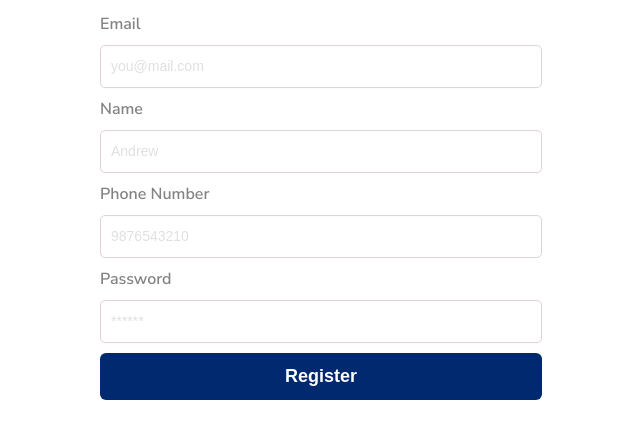
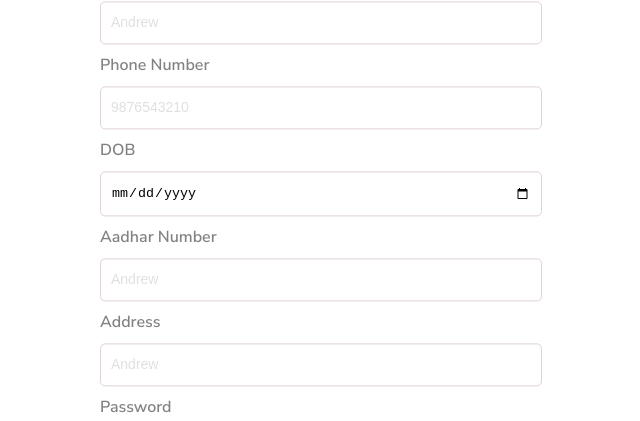
Before and after one commit to itsraviprasath/transactionTracker, a React (Create React App) app in the folder frontend/: page /register in a window 1280 px wide. Shown: the part 233-654 px from the top of the page, without its empty margins (319-959 px from the left). Built offline with nearby package versions, Linux system fonts and the light colour scheme.

Commit message:
Profile page backend added

```diff
--- a/frontend/src/components/LoginRegister.js
+++ b/frontend/src/components/LoginRegister.js
@@ -9,6 +9,9 @@ const LoginRegister = (props) => {
   const [password, setPassword] = useState("");
   const [name, setName] = useState("");
   const [phoneNumber, setPhoneNumber] = useState("");
+  const [dob,setDob] = useState("");
+  const [aadhar,setAadhar] = useState("");
+  const [address,setAddress] = useState("");
   const login = props?.isLogin;
   const url = login ? "api/auth" : "api/users";
   const navigate = useNavigate();
@@ -23,10 +26,14 @@ const LoginRegister = (props) => {
         email: email,
         password: password,
         phoneNumber: phoneNumber,
+        dob: dob,
+        aadhar: aadhar,
+        address: address
       })
       .then((result) => {
-        console.log(result.data);
-        navigate("/dashboard");
+        const res = JSON.stringify(result.data)
+        localStorage.setItem("Data",res)
+        navigate("/profile");
       })
       .catch((err) => {
         console.log(err);
@@ -41,9 +48,11 @@ const LoginRegister = (props) => {
         password: password,
       })
       .then((result) => {
-        console.log(result.data);
+        const res = JSON.stringify(result.data)
+        localStorage.setItem("Data",res)
+
         if (result.data.login !== "false") {
-          navigate("/dashboard");
+          navigate("/profile");
         } else {
           setErrorMsg(result.data.message);
         }
@@ -51,6 +60,8 @@ const LoginRegister = (props) => {
       .catch((err) => {
         console.log(err);
       });
+
+
   };
 
   return (
@@ -112,6 +123,45 @@ const LoginRegister = (props) => {
                   placeholder="9876543210"
                   onChange={(e) => setPhoneNumber(e.target.value)}
                 />
+                <label className="label" htmlFor="name">
+                  DOB
+                </label>
+                <input
+                  type="date"
+                  className="input"
+                  name="dob"
+                  id="dob"
+                  value={dob}
+                  required
+                  placeholder="Andrew"
+                  onChange={(e) => setDob(e.target.value)}
+                />
+                <label className="label" htmlFor="name">
+                  Aadhar Number
+                </label>
+                <input
+                  type="text"
+                  className="input"
+                  name="aadhar"
+                  id="aadhar"
+                  value={aadhar}
+                  required
+                  placeholder="Andrew"
+                  onChange={(e) => setAadhar(e.target.value)}
+                />
+                <label className="label" htmlFor="name">
+                  Address
+                </label>
+                <input
+                  type="text"
+                  className="input"
+                  name="address"
+                  id="address"
+                  value={address}
+                  required
+                  placeholder="Andrew"
+                  onChange={(e) => setAddress(e.target.value)}
+                />
               </>
             )}
 
--- a/frontend/src/components/UserDetails.js
+++ b/frontend/src/components/UserDetails.js
@@ -3,6 +3,10 @@ import "../assests/css/UserDetails.css";
 import Document from "./Document";
 
 const UserDetails = () => {
+
+    const datas = JSON.parse(localStorage.getItem('Data'))
+    console.log(datas)
+
   return (
     <>
       <section className="profile">
@@ -17,9 +21,9 @@ const UserDetails = () => {
                 />
               </div>
               <div className="user-data">
-                <h1>Raviprasath</h1>
-                <p className="user-email">raviprasath.in@gmail.com</p>
-                <p className="user-phone">9994895712</p>
+                <h1>{datas.name}</h1>
+                <p className="user-email">{datas.email}</p>
+                <p className="user-phone">{datas.phoneNumber}</p>
               </div>
             </div>
             <div class="grid-item hover aadhaar-dob-address">
@@ -30,17 +34,17 @@ const UserDetails = () => {
               </div>
               <div className="aadhaar">
                 <p>
-                  Aadhaar: <span> 331585207411</span>
+                  Aadhaar: <span>{datas.aadhar}</span>
                 </p>
               </div>
               <div className="dob">
                 <p>
-                  Date of Birth: <span>31/08/2003</span>
+                  Date of Birth: <span>{datas.dob}</span>
                 </p>
               </div>
               <div className="address">
                 <p>
-                  Address: <span> Erode, Tamilnadu, India</span>
+                  Address: <span>{datas.address}</span>
                 </p>
               </div>
             </div>
@@ -74,6 +78,7 @@ const UserDetails = () => {
           </div>
         </div>
       </section>
+
     </>
   );
 };
--- a/frontend/src/pages/Dashboard.js
+++ b/frontend/src/pages/Dashboard.js
@@ -3,11 +3,13 @@ import { Navbar, Card } from "../routes";
 import LoanTracker from "../components/LoanTracker";
 import UpcomingPayments from "../components/UpcomingPayments";
 const Dashboard = () => {
+  const datas = JSON.parse(localStorage.getItem('Data'))
+    console.log(datas)
   return (
     <>
       <Navbar />
       <main className="dashboard">
-        <h2>Hi Raviprasath, Welcome back!</h2>
+        <h2>Hi <span>{datas.name}</span>, Welcome back!</h2>
         <div className="grid-container">
           <Card title="Bending Amount" value="7000" />
           <Card title="Paid Amount" value="3000" />
```
Also changed, not shown: 2 other files (tests, documents, lock files or other folders).
